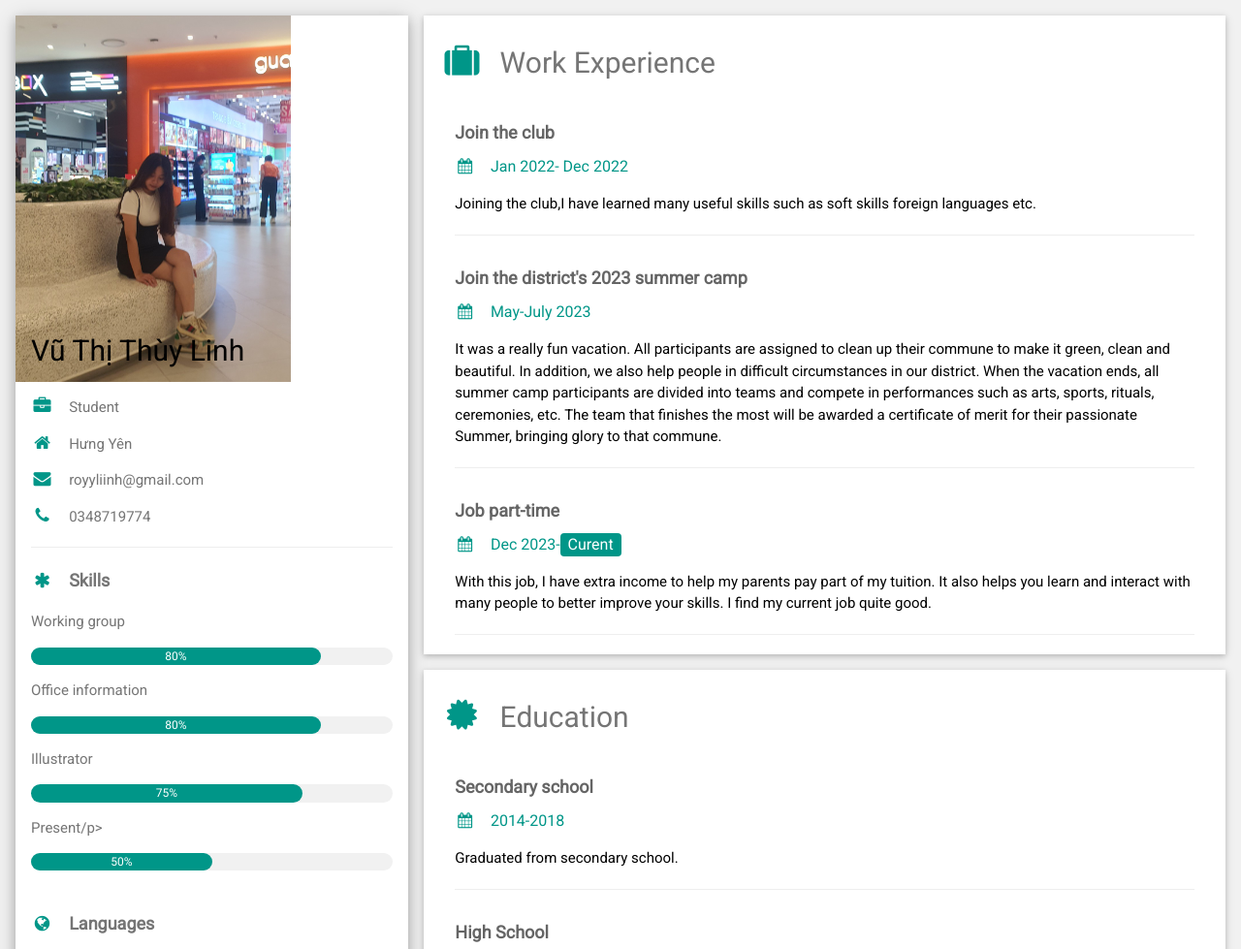
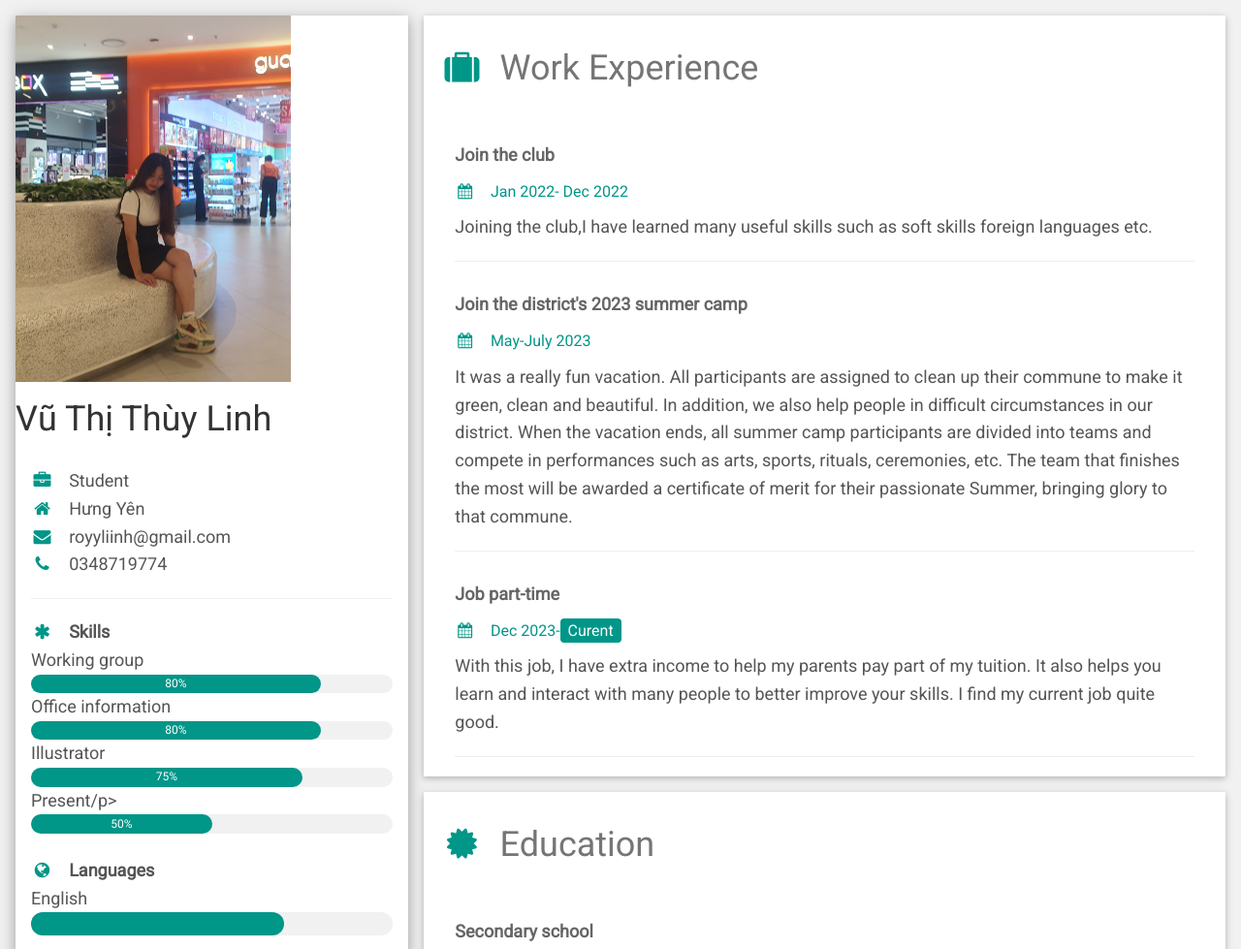
Before and after one commit to thuylinhhhhhhhh/cv, a plain HTML site: page index.html in a window 1280 px wide. Shown: the top 979 px of the page at 97% size. Drawn offline with nearby package versions, Linux system fonts and the light colour scheme.

Commit message:
chinh sua index

```diff
--- a/index.html
+++ b/index.html
@@ -6,6 +6,7 @@
 <meta name="viewport" content="width=device-width, initial-scale=1">
 <link rel="stylesheet" href="https://www.w3schools.com/w3css/4/w3.css">
 <link rel='stylesheet' href='https://fonts.googleapis.com/css?family=Roboto'>
+<link rel='stylesheet' href="css/styles.css">
 <link rel="stylesheet" href="https://cdnjs.cloudflare.com/ajax/libs/font-awesome/4.7.0/css/font-awesome.min.css">
 <link rel="icon" type="image/x-icon" href="images/Flat_tick_icon.svg.png">
 <style>
@@ -26,7 +27,7 @@ html,body,h1,h2,h3,h4,h5,h6 {font-family: "Roboto", sans-serif}
       <div class="w3-white w3-text-grey w3-card-4">
         <div class="w3-display-container">
           <img src="images/vuthithuylinh.jpg" style="width:70%" alt="Avatar">
-          <div class="w3-display-bottomleft w3-container w3-text-black">
+          <div>
             <h2>Vũ Thị Thùy Linh</h2>
           </div>
         </div>
```
